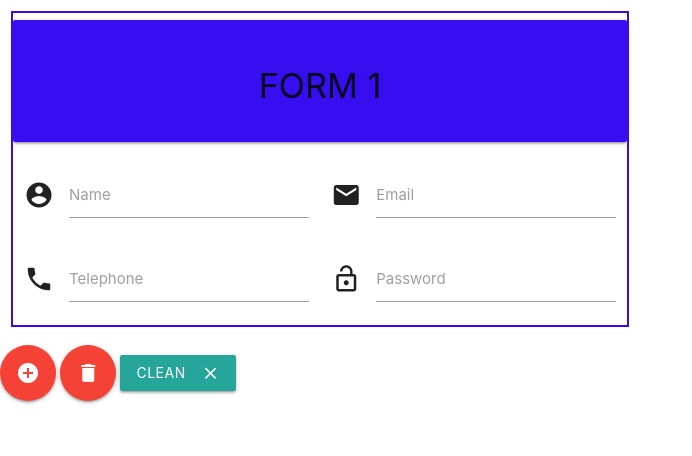
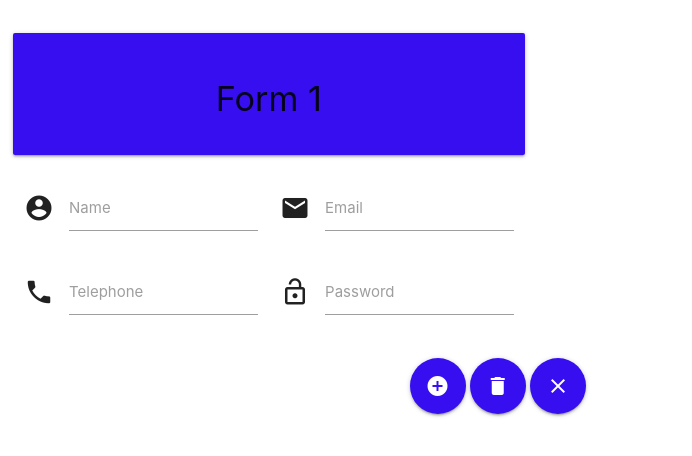
Before and after one commit to JekaLis/web, a plain HTML site: page Lab_8/index.html in a window 1280 px wide. Shown: the whole page, without its empty margins (0-692 px from the left). Drawn offline with Linux system fonts and the light colour scheme.

Commit message:
Add files via upload

```diff
--- a/Lab_8/index.html
+++ b/Lab_8/index.html
@@ -8,7 +8,7 @@
     <link href="https://fonts.googleapis.com/icon?family=Material+Icons" rel="stylesheet">
     <link rel="stylesheet" href="style/materialize.min.css">
     <link rel="stylesheet" href="style/style.css">
-    <title>Document</title>
+    <title>Lab_8</title>
 </head>
 
 <body>
@@ -18,10 +18,9 @@
         <div class="row my_row">
 
             <div class="card-panel teal lighten-2">
-                <h4>FORM 1</div>
+                <h4>Form 1</div>
             <div class="input-field col s6">
                 <i class=" material-icons prefix ">account_circle</i>
-
                 <input id="icon_prefix" type="text" class="validate" value="">
                 <label for="icon_prefix">Name</label>
             </div>
@@ -48,15 +47,13 @@
 
     </div>
 
-    <div class="battons">
-        <a class="btn-floating btn-large waves-effect waves-light red" id="add_form"><i
+    <div class="buttons">
+        <a class="btn-floating btn-large waves-effect teal.lighten-2" id="add_form"><i
                 class="material-icons">add_circle</i></a>
-        <a class="btn-floating btn-large waves-effect waves-light red" id="del_form"><i
+        <a class="btn-floating btn-large waves-effect teal.lighten-2" id="del_form"><i
                 class="material-icons">delete</i></a>
-
-        <button class="btn waves-effect waves-light" type="submit" name="action" id="clean">Clean
-            <i class="material-icons right">clear</i>
-        </button>
+        <a class="btn-floating btn-large waves-effect teal.lighten-2" id="clean"><i
+                class="material-icons">clear</i></a>
 
     </div>
 
--- a/Lab_8/style/style.css
+++ b/Lab_8/style/style.css
@@ -1,7 +1,6 @@
 hr {
-    border: none;
-    background-color: #1613c2;
-    height: 2px;
+    background-color: #370ef0;
+    height: 3px;
 }
 
 .wrap {
@@ -11,12 +10,16 @@ hr {
 }
 
 .my_row {
-    outline: 2px solid #4208e4;
-    max-width: 48%;
+    max-width: 40%;
     margin-left: 1%;
-    margin-top: 1%;
+    margin-top: 2%;
 }
 
 h4 {
     text-align: center;
 }
+.buttons {
+    position: fixed;
+    left: 32%;
+
+}
```
Also changed, not shown: Lab_8/style/materialize.min.css.
